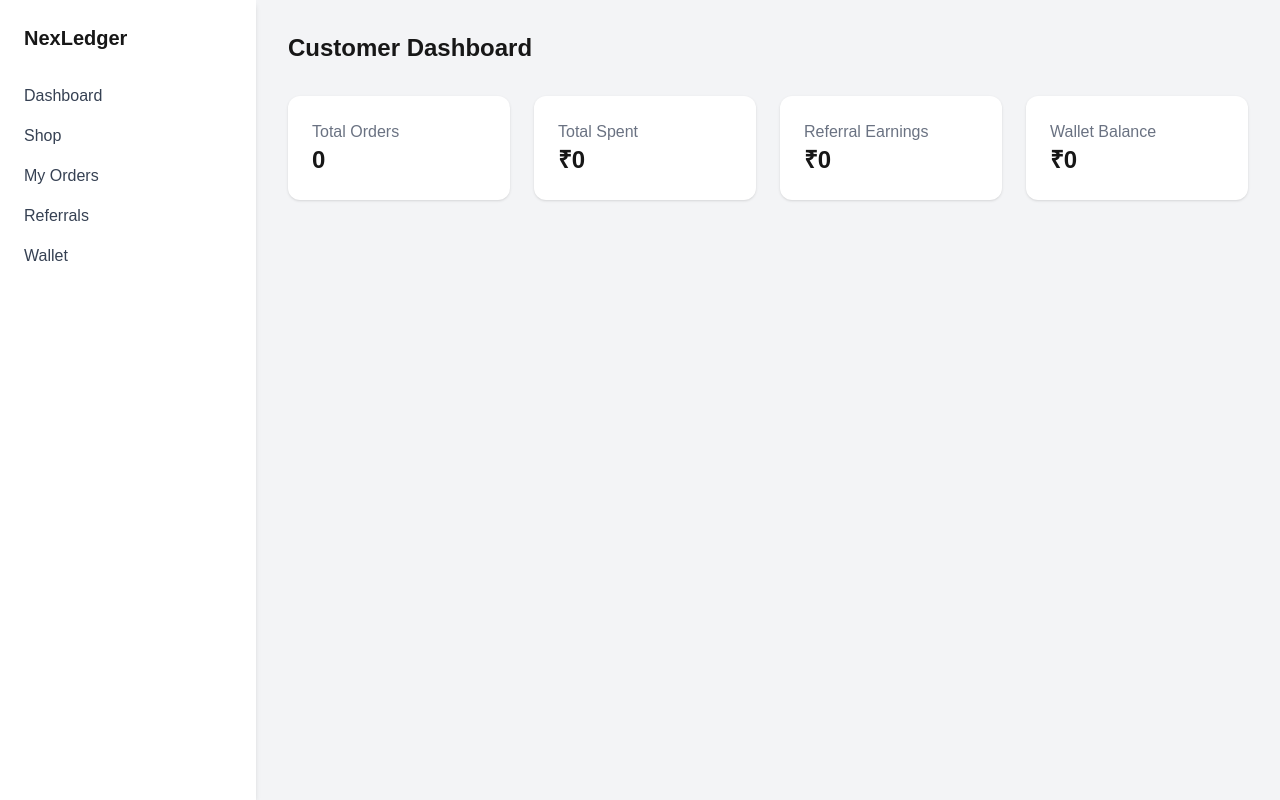
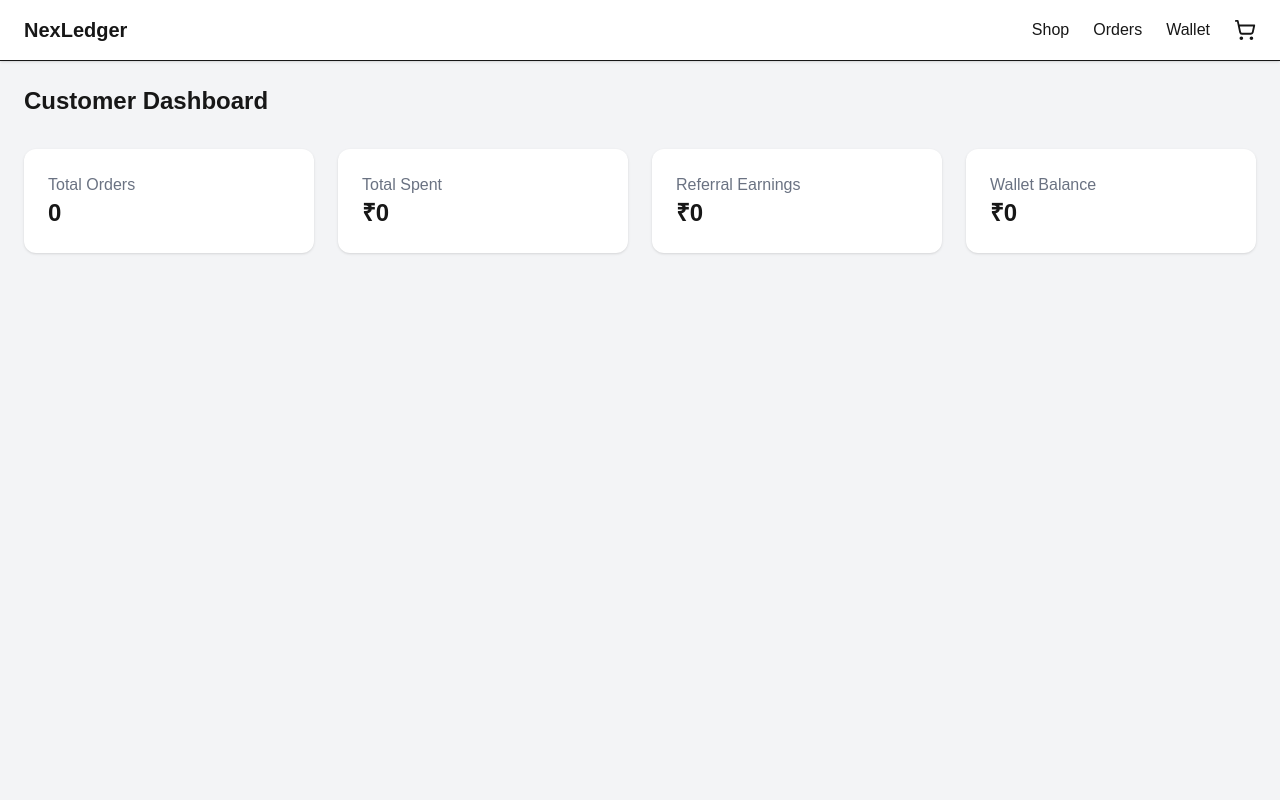
Before and after one commit to ShreyasTigga/NexLedger-Cloud-Native-Inventory-And-Accounting-System-with-Referral-Commission-Engine, a Next.js app in the folder nexledger/: page /customer/dashboard in a window 1280 px wide. Built offline with nearby package versions, Linux system fonts and the light colour scheme; no server answers; the database is empty.

Commit message:
Updated Customer Layout

```diff
--- a/nexledger/app/customer/layout.tsx
+++ b/nexledger/app/customer/layout.tsx
@@ -1,6 +1,6 @@
 "use client"
 
-import Link from "next/link"
+import CustomerNavbar from "@/components/CustomerNavbar"
 
 export default function CustomerLayout({
   children
@@ -8,46 +8,16 @@ export default function CustomerLayout({
   children: React.ReactNode
 }) {
   return (
-    <div className="flex min-h-screen bg-gray-100">
 
-      {/* Sidebar */}
-      <aside className="w-64 bg-white shadow-md p-6">
+    <div className="min-h-screen bg-gray-100">
 
-        <h1 className="text-xl font-bold mb-8">
-          NexLedger
-        </h1>
+      <CustomerNavbar />
 
-        <nav className="flex flex-col gap-4 text-gray-700">
-
-          <Link href="/customer/dashboard">
-            Dashboard
-          </Link>
-
-          <Link href="/customer/shop">
-            Shop
-          </Link>
-
-          <Link href="/customer/orders">
-            My Orders
-          </Link>
-
-          <Link href="/customer/referrals">
-            Referrals
-          </Link>
-
-          <Link href="/customer/wallet">
-            Wallet
-          </Link>
-
-        </nav>
-
-      </aside>
-
-      {/* Main Content */}
-      <main className="flex-1 p-8">
+      <main className="max-w-7xl mx-auto p-6">
         {children}
       </main>
 
     </div>
+
   )
 }
--- /dev/null
+++ b/nexledger/components/CustomerNavbar.tsx
@@ -0,0 +1,63 @@
+"use client"
+
+import Link from "next/link"
+import { ShoppingCart } from "lucide-react"
+import { useCart } from "@/components/CartProvider"
+
+export default function CustomerNavbar() {
+
+  const { cart } = useCart()
+
+  const cartCount = cart.reduce(
+    (sum, item) => sum + item.quantity,
+    0
+  )
+
+  return (
+    <header className="bg-white shadow-sm border-b">
+
+      <div className="max-w-7xl mx-auto px-6 py-4 flex justify-between items-center">
+
+        {/* Logo */}
+        <Link href="/customer/dashboard" className="text-xl font-bold">
+          NexLedger
+        </Link>
+
+        {/* Navigation */}
+        <nav className="flex items-center gap-6">
+
+          <Link href="/customer/shop">
+            Shop
+          </Link>
+
+          <Link href="/customer/orders">
+            Orders
+          </Link>
+
+          <Link href="/customer/wallet">
+            Wallet
+          </Link>
+
+          {/* Cart Icon */}
+          <Link
+            href="/customer/cart"
+            className="relative"
+          >
+
+            <ShoppingCart size={22} />
+
+            {cartCount > 0 && (
+              <span className="absolute -top-2 -right-2 bg-red-600 text-white text-xs px-2 py-0.5 rounded-full">
+                {cartCount}
+              </span>
+            )}
+
+          </Link>
+
+        </nav>
+
+      </div>
+
+    </header>
+  )
+}
```
